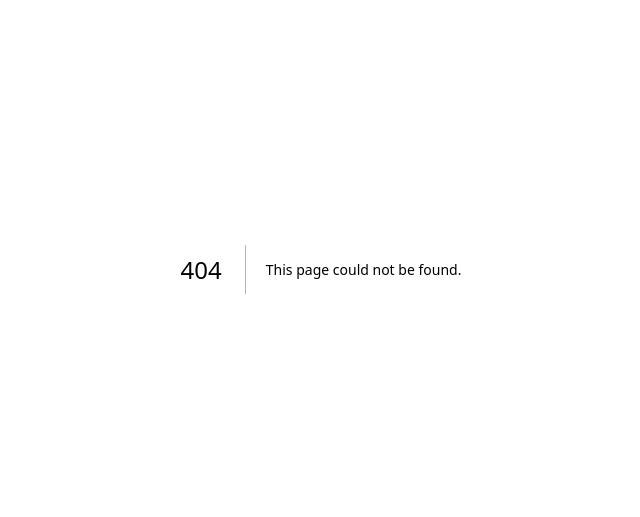
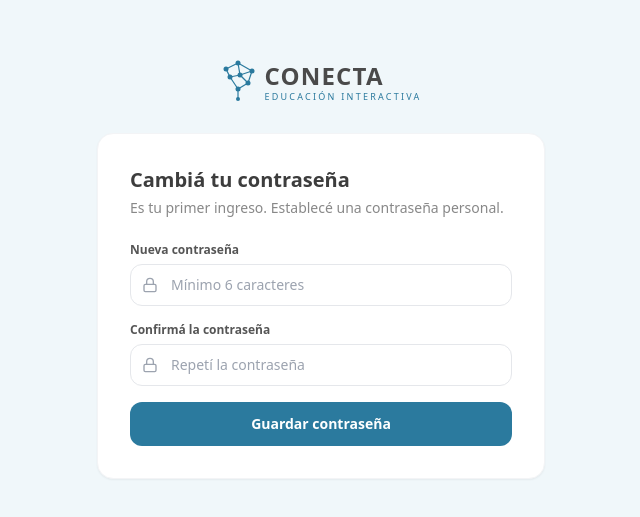
Before and after one commit to francoidoyaga33-pixel/Conecta, a Next.js app: page /cambiar-contrasena in a window 1280 px wide. Before the commit this address had no page. Shown: the part 131-648 px from the top of the page, without its empty margins (319-959 px from the left). Built offline with nearby package versions, Linux system fonts and the light colour scheme.

Commit message:
feat: force password change on first login

```diff
--- a/src/app/app/layout.tsx
+++ b/src/app/app/layout.tsx
@@ -15,11 +15,16 @@ export default async function AppLayout({ children }: { children: React.ReactNod
 
   const { data: profile } = await supabase
     .from("conecta_profiles")
-    .select("role, nombre, apellido")
+    .select("role, nombre, apellido, password_changed")
     .eq("id", user.id)
     .single()
 
   if (!profile) redirect("/login")
+
+  // Redirigir a cambiar contraseña si es el primer ingreso
+  if (!profile.password_changed) {
+    redirect("/cambiar-contrasena")
+  }
 
   const role = profile.role as "admin" | "docente" | "estudiante" | "tutor_padre" | "financiero"
   const userName = `${profile.nombre} ${profile.apellido}`
--- /dev/null
+++ b/src/app/cambiar-contrasena/page.tsx
@@ -0,0 +1,137 @@
+"use client"
+
+import { useState } from "react"
+import { useRouter } from "next/navigation"
+import { createClient } from "@/lib/supabase/client"
+import { ConectaLogo } from "../_components/ConectaLogo"
+import { Lock, Loader2, CheckCircle } from "lucide-react"
+
+export default function CambiarContrasenaPage() {
+  const router = useRouter()
+  const [password, setPassword] = useState("")
+  const [confirm, setConfirm] = useState("")
+  const [error, setError] = useState<string | null>(null)
+  const [loading, setLoading] = useState(false)
+  const [done, setDone] = useState(false)
+
+  async function handleSubmit(e: React.FormEvent) {
+    e.preventDefault()
+    setError(null)
+
+    if (password.length < 6) {
+      setError("La contraseña debe tener al menos 6 caracteres.")
+      return
+    }
+    if (password !== confirm) {
+      setError("Las contraseñas no coinciden.")
+      return
+    }
+
+    setLoading(true)
+    const supabase = createClient()
+
+    // Cambiar contraseña
+    const { error: updateError } = await supabase.auth.updateUser({ password })
+    if (updateError) {
+      setError("Error al cambiar la contraseña. Intentá de nuevo.")
+      setLoading(false)
+      return
+    }
+
+    // Marcar como cambiada
+    const { data: { user } } = await supabase.auth.getUser()
+    if (user) {
+      await supabase
+        .from("conecta_profiles")
+        .update({ password_changed: true })
+        .eq("id", user.id)
+    }
+
+    setDone(true)
+    setLoading(false)
+
+    setTimeout(() => router.push("/app/dashboard"), 2000)
+  }
+
+  return (
+    <div className="min-h-screen bg-[#F0F7FA] flex items-center justify-center px-4">
+      <div className="w-full max-w-md">
+        <div className="flex justify-center mb-8">
+          <ConectaLogo size="md" />
+        </div>
+
+        <div className="bg-white rounded-2xl shadow-sm border border-gray-100 p-8">
+          {done ? (
+            <div className="text-center py-4">
+              <CheckCircle className="h-12 w-12 text-emerald-500 mx-auto mb-4" />
+              <h2 className="text-lg font-black text-[#3D3D3D]">¡Contraseña actualizada!</h2>
+              <p className="text-sm text-[#888] mt-1">Redirigiendo al dashboard...</p>
+            </div>
+          ) : (
+            <>
+              <div className="mb-6">
+                <h1 className="text-xl font-black text-[#3D3D3D]">Cambiá tu contraseña</h1>
+                <p className="text-sm text-[#888] mt-1">
+                  Es tu primer ingreso. Establecé una contraseña personal.
+                </p>
+              </div>
+
+              <form onSubmit={handleSubmit} className="space-y-4">
+                <div>
+                  <label className="block text-xs font-semibold text-[#555] mb-1.5">
+                    Nueva contraseña
+                  </label>
+                  <div className="relative">
+                    <Lock className="absolute left-3 top-1/2 -translate-y-1/2 h-4 w-4 text-gray-400" />
+                    <input
+                      type="password"
+                      value={password}
+                      onChange={(e) => setPassword(e.target.value)}
+                      placeholder="Mínimo 6 caracteres"
+                      required
+                      minLength={6}
+                      className="w-full pl-10 pr-4 py-2.5 rounded-xl border border-gray-200 text-sm text-[#3D3D3D] focus:outline-none focus:ring-2 focus:ring-[#2B7A9E]/30 focus:border-[#2B7A9E] transition-colors"
+                    />
+                  </div>
+                </div>
+
+                <div>
+                  <label className="block text-xs font-semibold text-[#555] mb-1.5">
+                    Confirmá la contraseña
+                  </label>
+                  <div className="relative">
+                    <Lock className="absolute left-3 top-1/2 -translate-y-1/2 h-4 w-4 text-gray-400" />
+                    <input
+                      type="password"
+                      value={confirm}
+                      onChange={(e) => setConfirm(e.target.value)}
+                      placeholder="Repetí la contraseña"
+                      required
+                      className="w-full pl-10 pr-4 py-2.5 rounded-xl border border-gray-200 text-sm text-[#3D3D3D] focus:outline-none focus:ring-2 focus:ring-[#2B7A9E]/30 focus:border-[#2B7A9E] transition-colors"
+                    />
+                  </div>
+                </div>
+
+                {error && (
+                  <p className="rounded-xl bg-red-50 border border-red-100 px-4 py-2.5 text-sm text-red-600">
+                    {error}
+                  </p>
+                )}
+
+                <button
+                  type="submit"
+                  disabled={loading}
+                  className="w-full rounded-xl bg-[#2B7A9E] py-3 text-sm font-bold text-white hover:bg-[#246a8a] transition-colors disabled:opacity-70 flex items-center justify-center gap-2 mt-2"
+                >
+                  {loading
+                    ? <><Loader2 className="h-4 w-4 animate-spin" /> Guardando...</>
+                    : "Guardar contraseña"}
+                </button>
+              </form>
+            </>
+          )}
+        </div>
+      </div>
+    </div>
+  )
+}
--- a/src/middleware.ts
+++ b/src/middleware.ts
@@ -26,8 +26,8 @@ export async function middleware(request: NextRequest) {
   const { data: { user } } = await supabase.auth.getUser()
   const { pathname } = request.nextUrl
 
-  // Protect /app routes
-  if (pathname.startsWith("/app/")) {
+  // Protect /app and /cambiar-contrasena routes
+  if (pathname.startsWith("/app/") || pathname === "/cambiar-contrasena") {
     if (!user) {
       const loginUrl = request.nextUrl.clone()
       loginUrl.pathname = "/login"
```
